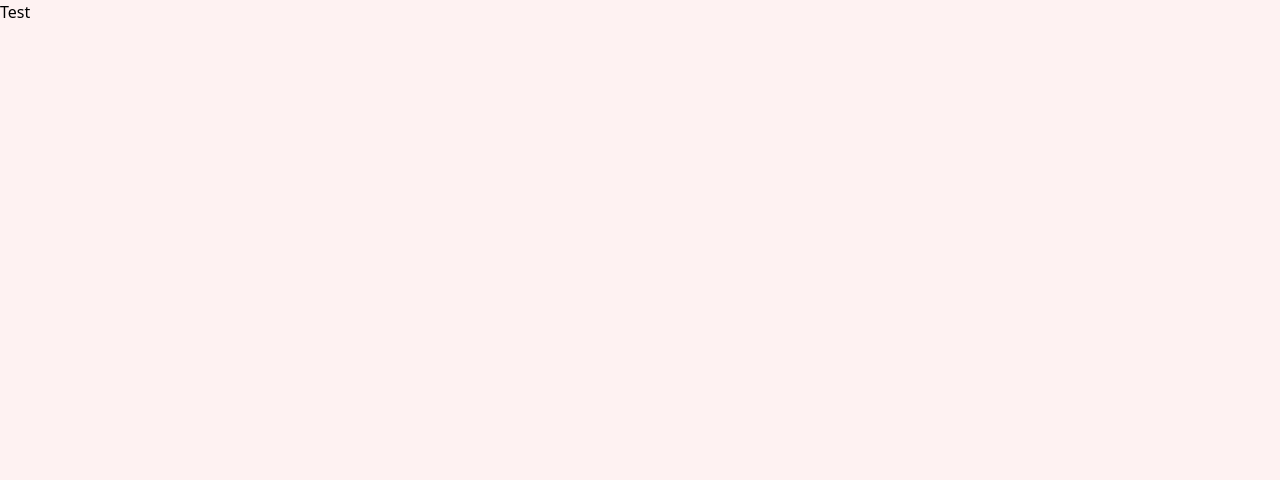
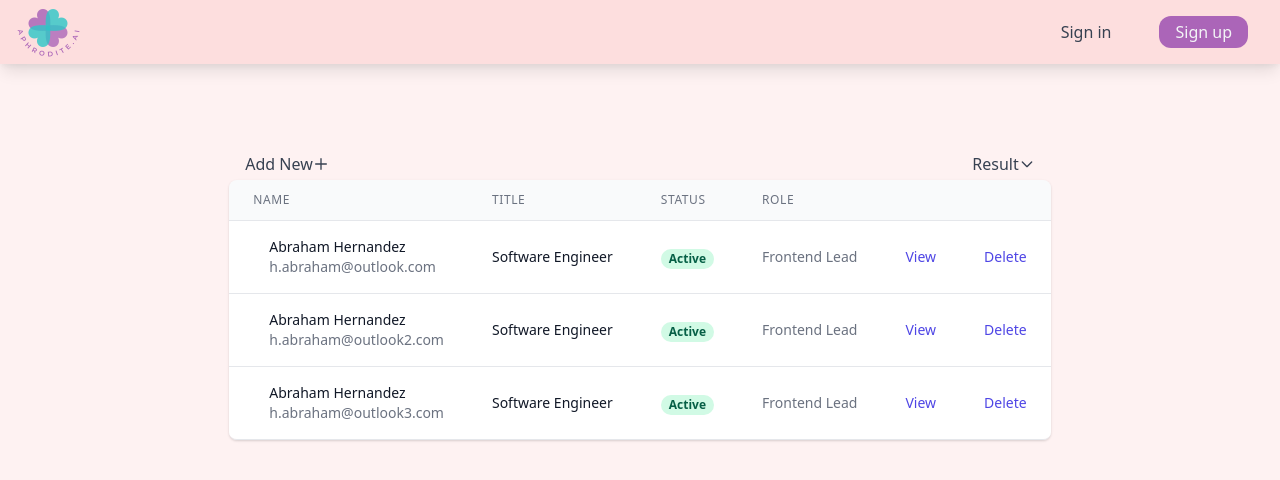
Before and after one commit to Astatium5/aphrodite-ai, a React (Create React App) app in the folder client/: page /dashboard in a window 1280 px wide. Shown: the top 480 px of the page. Built offline with nearby package versions, Linux system fonts and the light colour scheme.

Commit message:
Add table to dashboard

```diff
--- a/client/src/pages/Dashboard.js
+++ b/client/src/pages/Dashboard.js
@@ -1,8 +1,137 @@
+import Navbar from "../components/Navbar";
+import { PlusIcon, ChevronDownIcon } from "@heroicons/react/outline";
+
 const Dashboard = (props) => {
-  console.log(props);
+  const people = [
+    {
+      name: "Abraham Hernandez",
+      email: "h.abraham@outlook.com",
+      title: "Software Engineer",
+      role: "Frontend Lead",
+    },
+    {
+      name: "Abraham Hernandez",
+      email: "h.abraham@outlook2.com",
+      title: "Software Engineer",
+      role: "Frontend Lead",
+    },
+    {
+      name: "Abraham Hernandez",
+      email: "h.abraham@outlook3.com",
+      title: "Software Engineer",
+      role: "Frontend Lead",
+    },
+  ];
+  // console.log(props.location.state);
   return (
-    <div>
-      <p>Test</p>
+    <div className="flex flex-col items-center w-screen h-screen">
+      <Navbar />
+      <div className="my-20 overflow-x-auto sm:-mx-6 lg:-mx-8">
+        <div className="py-2 align-middle inline-block min-w-full sm:px-6 lg:px-8">
+          <div className="flex flex-row w-full px-4 mb-1">
+            <span className="flex flex-1 flex-row justify-start text-gray-700">
+              <div className="inline-flex flex-row hover:text-gray-400 cursor-pointer">
+                <p>Add New</p>
+                <PlusIcon className="w-4" />
+              </div>
+            </span>
+            <span className="flex flex-1 flex-row justify-end text-gray-700">
+              <div className="inline-flex flex-row hover:text-gray-400 cursor-pointer">
+                <p>Result</p>
+                <ChevronDownIcon className="w-4" />
+              </div>
+            </span>
+          </div>
+          <div className="shadow overflow-hidden border-b border-gray-200 sm:rounded-lg">
+            <table className="min-w-full divide-y divide-gray-200">
+              <thead className="bg-gray-50">
+                <tr>
+                  <th
+                    scope="col"
+                    className="px-6 py-3 text-left text-xs font-medium text-gray-500 uppercase tracking-wider"
+                  >
+                    Name
+                  </th>
+                  <th
+                    scope="col"
+                    className="px-6 py-3 text-left text-xs font-medium text-gray-500 uppercase tracking-wider"
+                  >
+                    Title
+                  </th>
+                  <th
+                    scope="col"
+                    className="px-6 py-3 text-left text-xs font-medium text-gray-500 uppercase tracking-wider"
+                  >
+                    Status
+                  </th>
+                  <th
+                    scope="col"
+                    className="px-6 py-3 text-left text-xs font-medium text-gray-500 uppercase tracking-wider"
+                  >
+                    Role
+                  </th>
+                  <th scope="col" className="relative px-6 py-3">
+                    <span className="sr-only">View</span>
+                  </th>
+                  <th scope="col" className="relative px-6 py-3">
+                    <span className="sr-only">Delete</span>
+                  </th>
+                </tr>
+              </thead>
+              <tbody className="bg-white divide-y divide-gray-200">
+                {people.map((person) => (
+                  <tr key={person.email}>
+                    <td className="px-6 py-4 whitespace-nowrap">
+                      <div className="flex items-center">
+                        <div className="ml-4">
+                          <div className="text-sm font-medium text-gray-900">
+                            {person.name}
+                          </div>
+                          <div className="text-sm text-gray-500">
+                            {person.email}
+                          </div>
+                        </div>
+                      </div>
+                    </td>
+                    <td className="px-6 py-4 whitespace-nowrap">
+                      <div className="text-sm text-gray-900">
+                        {person.title}
+                      </div>
+                      <div className="text-sm text-gray-500">
+                        {person.department}
+                      </div>
+                    </td>
+                    <td className="px-6 py-4 whitespace-nowrap">
+                      <span className="px-2 inline-flex text-xs leading-5 font-semibold rounded-full bg-green-100 text-green-800">
+                        Active
+                      </span>
+                    </td>
+                    <td className="px-6 py-4 whitespace-nowrap text-sm text-gray-500">
+                      {person.role}
+                    </td>
+                    <td className="px-6 py-4 whitespace-nowrap text-right text-sm font-medium">
+                      <button
+                        href="#"
+                        className="text-indigo-600 hover:text-indigo-900"
+                      >
+                        View
+                      </button>
+                    </td>
+                    <td className="px-6 py-4 whitespace-nowrap text-right text-sm font-medium">
+                      <button
+                        href="#"
+                        className="text-indigo-600 hover:text-indigo-900"
+                      >
+                        Delete
+                      </button>
+                    </td>
+                  </tr>
+                ))}
+              </tbody>
+            </table>
+          </div>
+        </div>
+      </div>
     </div>
   );
 };
```
